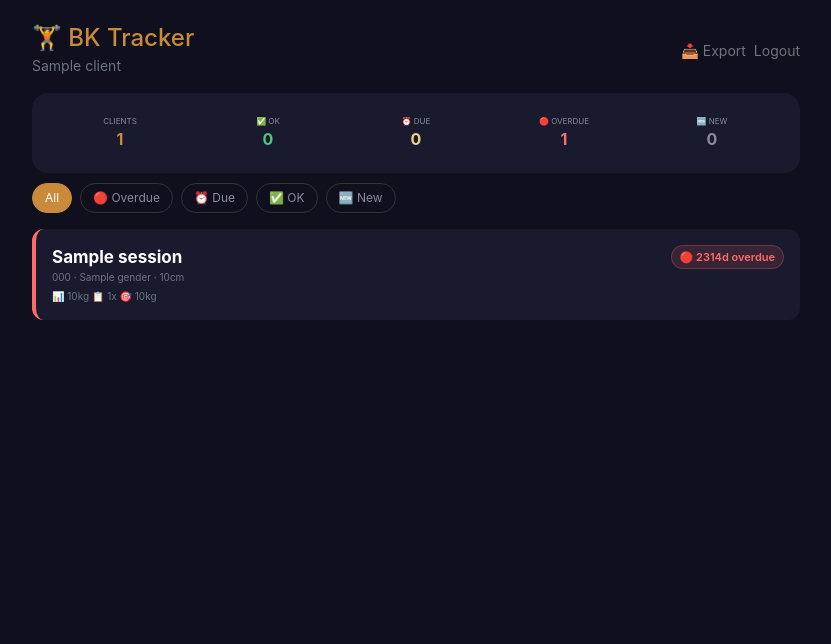
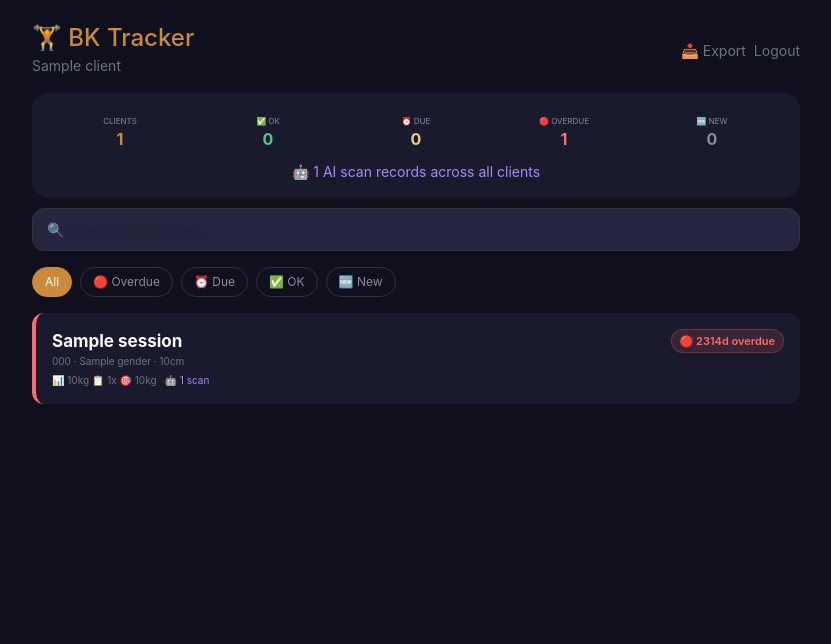
Before and after one commit to yeebkn141319/bk-weight-tracker, a Flask app: page /coach in a window 1280 px wide. Shown: the top 644 px of the page, without its empty margins (224-1055 px from the left). Run offline with Flask 3, Linux system fonts and the light colour scheme; a user stored in the database is signed in; tables that the repository leaves empty hold one stand-in row (values such as "Sample post"); a database or web service that is not in the repository returns one stand-in record (values such as "Sample title"); some libraries are stand-ins or nearby versions.

Commit message:
Add name search on coach dashboard + AI scan results tab
- Coach main page: live search input filters clients by name (client-side JS)
- Coach main page: shows AI scan count per client + total across all clients
- New ai_scans table with date, overall_score, summary, moderate_items, severe_items (JSON)
- New AI Scan tab on client detail page: input form + display of ++ and +++ findings
- New Jinja2 from_json filter for parsing stored JSON
- Routes: add_ai_scan, delete_ai_scan

```diff
--- a/app.py
+++ b/app.py
@@ -47,6 +47,7 @@ def init_db():
         cur.execute("CREATE TABLE IF NOT EXISTS clients (id SERIAL PRIMARY KEY, name TEXT NOT NULL, phone TEXT UNIQUE NOT NULL, birthday TEXT NOT NULL, height REAL NOT NULL DEFAULT 160, gender TEXT DEFAULT 'M', password TEXT NOT NULL, goal_weight REAL DEFAULT 0, goal_date TEXT DEFAULT '', notes TEXT DEFAULT '', is_active INTEGER DEFAULT 1, created_at TEXT DEFAULT CURRENT_TIMESTAMP)")
         cur.execute("CREATE TABLE IF NOT EXISTS sessions (id SERIAL PRIMARY KEY, client_id INTEGER NOT NULL REFERENCES clients(id), date TEXT NOT NULL, weight REAL DEFAULT 0, body_fat REAL DEFAULT 0, visceral_fat REAL DEFAULT 0, muscle_mass REAL DEFAULT 0, bmr REAL DEFAULT 0, body_age INTEGER DEFAULT 0, waist REAL DEFAULT 0, abdomen REAL DEFAULT 0, hip REAL DEFAULT 0, thigh REAL DEFAULT 0, notes TEXT DEFAULT '', created_at TEXT DEFAULT CURRENT_TIMESTAMP)")
         cur.execute("CREATE TABLE IF NOT EXISTS photos (id SERIAL PRIMARY KEY, client_id INTEGER NOT NULL REFERENCES clients(id), filename TEXT NOT NULL, date TEXT NOT NULL, angle TEXT DEFAULT 'front', created_at TEXT DEFAULT CURRENT_TIMESTAMP)")
+        cur.execute("CREATE TABLE IF NOT EXISTS ai_scans (id SERIAL PRIMARY KEY, client_id INTEGER NOT NULL REFERENCES clients(id), date TEXT NOT NULL, overall_score TEXT DEFAULT '', summary TEXT DEFAULT '', moderate_items TEXT DEFAULT '[]', severe_items TEXT DEFAULT '[]', raw_data TEXT DEFAULT '{}', created_at TEXT DEFAULT CURRENT_TIMESTAMP)")
         cur.execute("SELECT id FROM coach WHERE username='bk'")
         if not cur.fetchone():
             cur.execute("INSERT INTO coach (username, password, name) VALUES (%s, %s, %s)", ['bk', 'coach_only', 'BK'])
@@ -97,6 +98,12 @@ def calc_bmi(w, h):
     if not w or not h: return 0
     try: return round(w / ((h/100)**2), 1)
     except: return 0
+
+@app.template_filter('from_json')
+def from_json(s):
+    if not s: return []
+    try: return json.loads(s) if isinstance(s, str) else s
+    except: return []
 
 # ===== HOME =====
 @app.route('/')
@@ -150,7 +157,8 @@ def coach_dash():
         (SELECT date FROM sessions WHERE client_id=c.id ORDER BY date DESC LIMIT 1) as last_date,
         (SELECT weight FROM sessions WHERE client_id=c.id ORDER BY date DESC LIMIT 1) as last_weight,
         (SELECT weight FROM sessions WHERE client_id=c.id ORDER BY date DESC LIMIT 1 OFFSET 1) as prev_weight,
-        (SELECT COUNT(*) FROM sessions WHERE client_id=c.id) as session_count
+        (SELECT COUNT(*) FROM sessions WHERE client_id=c.id) as session_count,
+        (SELECT COUNT(*) FROM ai_scans WHERE client_id=c.id) as scan_count
         FROM clients c WHERE c.is_active=1
         ORDER BY CASE WHEN (SELECT date FROM sessions WHERE client_id=c.id ORDER BY date DESC LIMIT 1) IS NULL THEN 1 ELSE 0 END,
                  (SELECT date FROM sessions WHERE client_id=c.id ORDER BY date DESC LIMIT 1) ASC""").fetchall()
@@ -165,7 +173,8 @@ def coach_dash():
         else: s='overdue'; lbl=f'🔴 {d-14}d overdue'; clr='#ff6b6b'
         cd.append({'id':c['id'],'name':c['name'],'phone':c['phone'],'height':c['height'],'gender':c['gender'],
             'goal_weight':c['goal_weight'],'last_weight':c['last_weight'],'prev_weight':c['prev_weight'],
-            'last_date':c['last_date'],'session_count':c['session_count'],'days':d,'status':s,'label':lbl,'color':clr})
+            'last_date':c['last_date'],'session_count':c['session_count'],'scan_count':c['scan_count'],
+            'days':d,'status':s,'label':lbl,'color':clr})
     return render_template('coach.html',clients=cd,name=session.get('coach_name',''))
 
 # ===== ADD CLIENT =====
@@ -201,8 +210,9 @@ def client_detail(cid):
     if not client: conn.close(); return redirect(url_for('coach_dash'))
     sessions = _exec(conn, "SELECT * FROM sessions WHERE client_id=? ORDER BY date DESC LIMIT 50", [cid]).fetchall()
     photos = _exec(conn, "SELECT * FROM photos WHERE client_id=? ORDER BY date DESC", [cid]).fetchall()
+    scans = _exec(conn, "SELECT * FROM ai_scans WHERE client_id=? ORDER BY date DESC", [cid]).fetchall()
     conn.close()
-    return render_template('client_detail.html',client=client,sessions=sessions,photos=photos)
+    return render_template('client_detail.html',client=client,sessions=sessions,photos=photos,scans=scans)
 
 # ===== ADD SESSION =====
 @app.route('/coach/session/<int:cid>', methods=['POST'])
@@ -291,6 +301,39 @@ def upload_photo(cid):
         conn.commit(); conn.close()
     return redirect(url_for('client_detail',cid=cid))
 
+# ===== AI SCAN =====
+@app.route('/coach/ai-scan/<int:cid>', methods=['POST'])
+def add_ai_scan(cid):
+    if not require_coach(): return redirect(url_for('login'))
+    d = request.form
+    def parse_items(raw):
+        items = []
+        for line in raw.strip().split('\n'):
+            line = line.strip()
+            if not line: continue
+            parts = [p.strip() for p in line.split('|')]
+            item = {'category': parts[0] if len(parts) > 0 else '',
+                    'item': parts[1] if len(parts) > 1 else '',
+                    'value': parts[2] if len(parts) > 2 else '',
+                    'range': parts[3] if len(parts) > 3 else '',
+                    'suggestion': parts[4] if len(parts) > 4 else ''}
+            items.append(item)
+        return json.dumps(items, ensure_ascii=False)
+    conn = get_db()
+    _exec(conn, "INSERT INTO ai_scans (client_id,date,overall_score,summary,moderate_items,severe_items) VALUES (?,?,?,?,?,?)",
+          [cid, d.get('date',date.today().isoformat()), d.get('overall_score',''), d.get('summary',''),
+           parse_items(d.get('moderate_items','')), parse_items(d.get('severe_items',''))])
+    conn.commit(); conn.close()
+    return redirect(url_for('client_detail',cid=cid))
+
+@app.route('/coach/ai-scan-delete/<int:sid>/<int:cid>', methods=['POST'])
+def delete_ai_scan(sid, cid):
+    if not require_coach(): return redirect(url_for('login'))
+    conn = get_db()
+    _exec(conn, "DELETE FROM ai_scans WHERE id=? AND client_id=?", [sid, cid])
+    conn.commit(); conn.close()
+    return redirect(url_for('client_detail',cid=cid))
+
 # ===== CLIENT VIEW =====
 @app.route('/client')
 def client_view():
--- a/templates/coach.html
+++ b/templates/coach.html
@@ -35,6 +35,15 @@
 <div class="stat"><div class="stat-lbl">🔴 Overdue</div><div class="stat-val" style="color:#ff6b6b">{{ clients|selectattr('status','in','warn,overdue')|list|length }}</div></div>
 <div class="stat"><div class="stat-lbl">🆕 New</div><div class="stat-val" style="color:#8a8a9a">{{ clients|selectattr('status','equalto','new')|list|length }}</div></div>
 </div>
+{% set total_scans = clients|sum(attribute='scan_count') %}
+{% if total_scans > 0 %}
+<div class="mt-1 text-center small" style="color:#a78bfa">🤖 {{ total_scans }} AI scan records across all clients</div>
+{% endif %}
+</div>
+
+<!-- 🔍 Search bar -->
+<div class="mb-3">
+<input id="client-search" type="text" class="form-control" style="background:#252540;border:1px solid #333;color:#fff;border-radius:12px;padding:10px 14px;font-size:14px" placeholder="🔍 Search client name..." oninput="filterClients()">
 </div>
 
 <div class="d-flex gap-2 mb-3 flex-wrap">
@@ -48,7 +57,7 @@
 
 {% for c in clients %}
 {% if f=='all' or c.status==f %}
-<a href="{{ url_for('client_detail',cid=c.id) }}" class="text-decoration-none">
+<a href="{{ url_for('client_detail',cid=c.id) }}" class="text-decoration-none client-link" data-name="{{ c.name|lower }}">
 <div class="client card p-3" style="border-left:4px solid {{ c.color }}">
 <div class="d-flex justify-content-between align-items-start">
 <div style="flex:1;min-width:0;padding-right:8px"><div class="fw-bold text-white" style="font-size:17px;overflow:hidden;text-overflow:ellipsis;white-space:nowrap">{{ c.name }}</div>
@@ -59,6 +68,7 @@
 {% if c.last_weight %}📊 {{ c.last_weight }}kg{% endif %}
 {% if c.session_count %}📋 {{ c.session_count }}x{% endif %}
 {% if c.goal_weight %}🎯 {{ c.goal_weight }}kg{% endif %}
+{% if c.scan_count %}<span style="color:#a78bfa">🤖 {{ c.scan_count }} scan{% if c.scan_count>1 %}s{% endif %}</span>{% endif %}
 </div>
 </div></a>
 {% endif %}
@@ -67,4 +77,13 @@
 {% endfor %}
 </div>
 <a href="{{ url_for('add_client') }}" class="fab gold-bg text-white text-decoration-none">+</a>
+<script>
+function filterClients() {
+  var q = document.getElementById('client-search').value.toLowerCase().trim();
+  document.querySelectorAll('.client-link').forEach(function(el) {
+    var name = el.getAttribute('data-name') || '';
+    el.style.display = (!q || name.includes(q)) ? '' : 'none';
+  });
+}
+</script>
 </body></html>
```
Also changed, not shown: templates/client_detail.html (+83 -0 lines).
